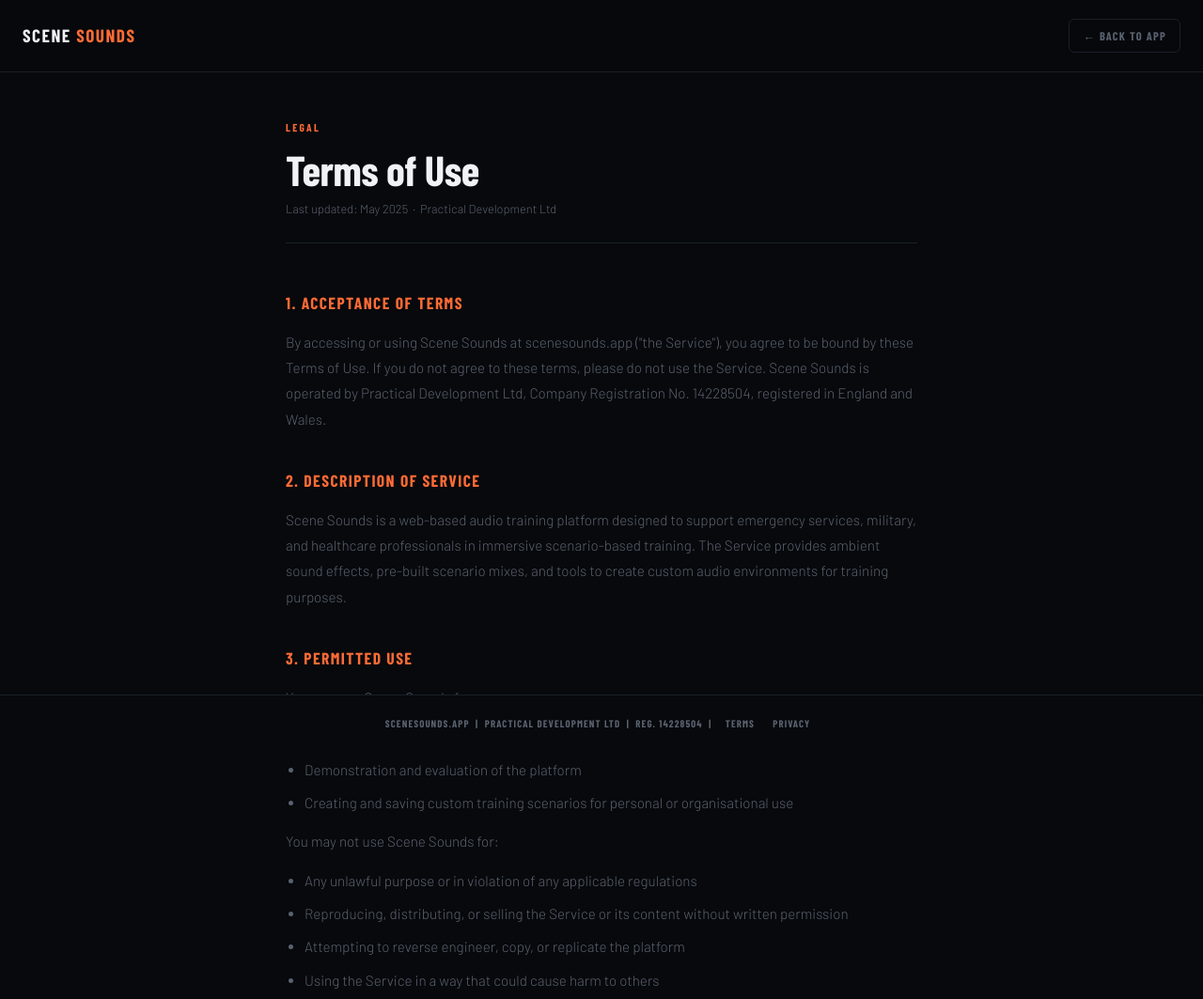
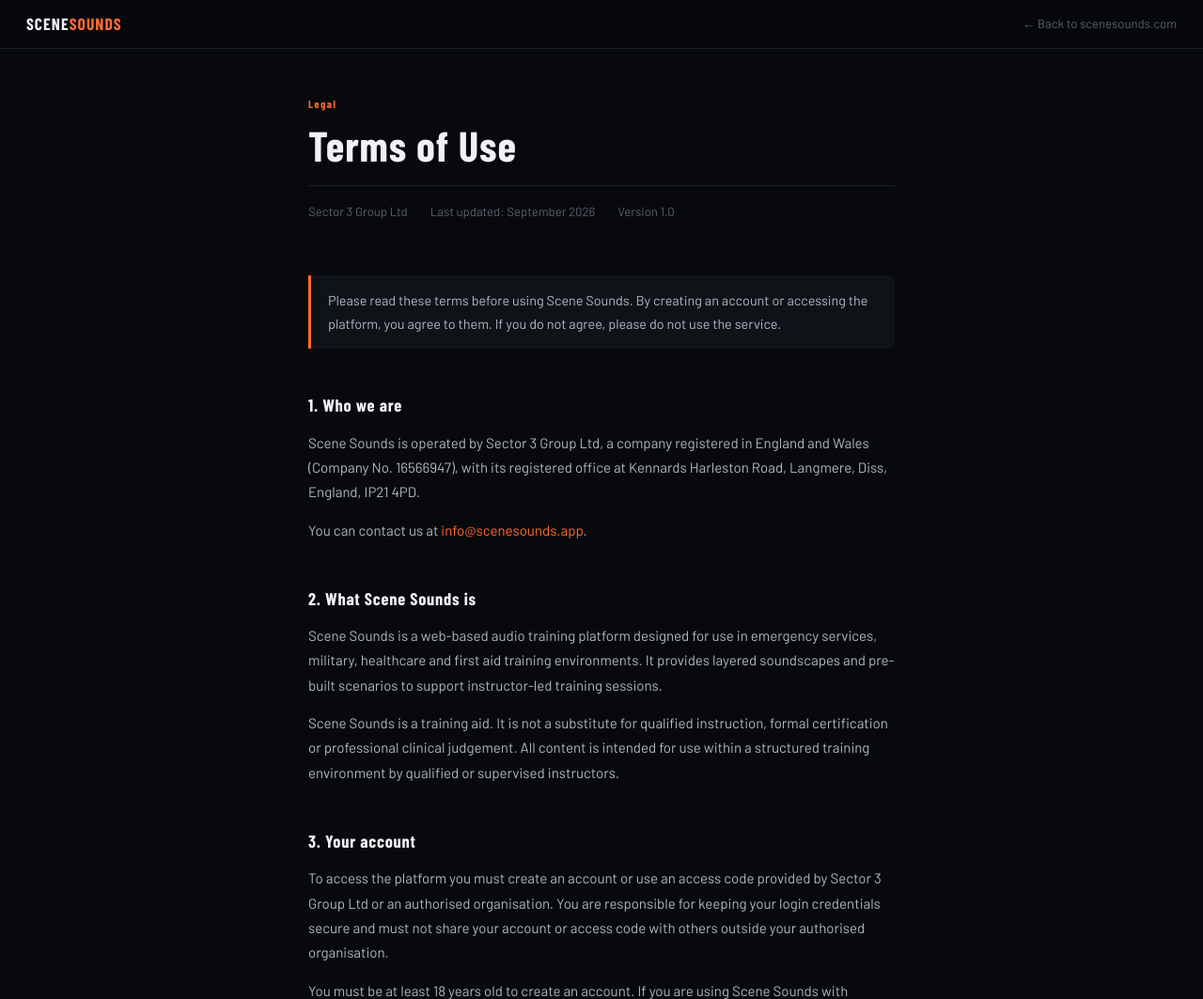
Before and after one commit to Mp2ward/Scene-Sounds-Website, a plain HTML site: page terms.html in a window 1280 px wide. Shown: the top 1063 px of the page at 94% size. Drawn offline with nearby package versions, Linux system fonts and the light colour scheme; a web font is replaced by a local one.

Commit message:
Add files via upload

```diff
--- a/terms.html
+++ b/terms.html
@@ -4,186 +4,95 @@
 <meta charset="UTF-8">
 <meta name="viewport" content="width=device-width, initial-scale=1.0">
 <title>Terms of Use — Scene Sounds</title>
-<link href="https://fonts.googleapis.com/css2?family=Barlow+Condensed:wght@700;900&family=Barlow:wght@300;400;500&display=swap" rel="stylesheet">
+<link href="https://fonts.googleapis.com/css2?family=Barlow+Condensed:wght@700;900&family=Barlow:wght@400;500&display=swap" rel="stylesheet">
 <style>
-*, *::before, *::after { box-sizing: border-box; margin: 0; padding: 0; }
-:root {
-  --bg: #07090c;
-  --surface: #0f1318;
-  --border: #1a1f28;
-  --text: #f0f2f5;
-  --muted: #5a6270;
-  --orange: #ff6b35;
-}
-body {
-  background: var(--bg);
-  color: var(--text);
-  font-family: 'Barlow', sans-serif;
-  font-weight: 300;
-  line-height: 1.8;
-  padding-bottom: 80px;
-}
-header {
-  padding: 20px 24px;
-  border-bottom: 1px solid var(--border);
-  display: flex;
-  align-items: center;
-  justify-content: space-between;
-  position: sticky;
-  top: 0;
-  background: rgba(7,9,12,0.95);
-  backdrop-filter: blur(12px);
-  z-index: 100;
-}
-.logo {
-  font-family: 'Barlow Condensed', sans-serif;
-  font-weight: 900;
-  font-size: 1.2rem;
-  letter-spacing: 0.08em;
-  color: var(--text);
-  text-decoration: none;
-}
-.logo span { color: var(--orange); }
-.back-btn {
-  font-family: 'Barlow Condensed', sans-serif;
-  font-size: 0.78rem;
-  font-weight: 700;
-  letter-spacing: 0.1em;
-  text-transform: uppercase;
-  color: var(--muted);
-  text-decoration: none;
-  border: 1px solid var(--border);
-  padding: 6px 14px;
-  border-radius: 6px;
-  transition: all 0.2s;
-}
-.back-btn:hover { color: var(--orange); border-color: var(--orange); }
-.container {
-  max-width: 720px;
-  margin: 0 auto;
-  padding: 48px 24px;
-}
-.page-tag {
-  font-family: 'Barlow Condensed', sans-serif;
-  font-size: 0.72rem;
-  font-weight: 700;
-  letter-spacing: 0.2em;
-  text-transform: uppercase;
-  color: var(--orange);
-  margin-bottom: 12px;
-}
-h1 {
-  font-family: 'Barlow Condensed', sans-serif;
-  font-weight: 900;
-  font-size: 2.8rem;
-  letter-spacing: -0.01em;
-  line-height: 1;
-  margin-bottom: 8px;
-}
-.updated {
-  font-size: 0.8rem;
-  color: var(--muted);
-  margin-bottom: 48px;
-  padding-bottom: 24px;
-  border-bottom: 1px solid var(--border);
-}
-h2 {
-  font-family: 'Barlow Condensed', sans-serif;
-  font-weight: 700;
-  font-size: 1.1rem;
-  letter-spacing: 0.08em;
-  text-transform: uppercase;
-  color: var(--orange);
-  margin: 36px 0 12px;
-}
-p { color: var(--muted); margin-bottom: 14px; font-size: 0.95rem; }
-ul { color: var(--muted); padding-left: 20px; margin-bottom: 14px; font-size: 0.95rem; }
-ul li { margin-bottom: 8px; }
-a { color: var(--orange); text-decoration: none; }
-a:hover { text-decoration: underline; }
-footer {
-  border-top: 1px solid var(--border);
-  padding: 20px 24px;
-  text-align: center;
-  font-family: 'Barlow Condensed', sans-serif;
-  font-size: 0.68rem;
-  letter-spacing: 0.1em;
-  color: var(--muted);
-  text-transform: uppercase;
-  position: fixed;
-  bottom: 0;
-  left: 0; right: 0;
-  background: var(--bg);
-}
-footer a { color: var(--muted); margin: 0 8px; }
-footer a:hover { color: var(--orange); }
+  :root { --bg:#07090c;--surface:#0f1318;--border:#1a1f28;--text:#f0f2f5;--muted:#5a6270;--orange:#ff6b35; }
+  *,*::before,*::after{box-sizing:border-box;margin:0;padding:0;}
+  body{background:var(--bg);color:var(--text);font-family:'Barlow',sans-serif;font-size:16px;line-height:1.75;}
+  nav{position:fixed;top:0;left:0;right:0;z-index:100;background:rgba(7,9,12,0.96);border-bottom:1px solid var(--border);backdrop-filter:blur(10px);display:flex;align-items:center;justify-content:space-between;padding:0 28px;height:52px;}
+  .nav-brand{font-family:'Barlow Condensed',sans-serif;font-weight:900;font-size:1.1rem;letter-spacing:0.06em;color:var(--text);text-decoration:none;}
+  .nav-brand span{color:var(--orange);}
+  .nav-link{font-family:'Barlow',sans-serif;font-size:0.82rem;color:var(--muted);text-decoration:none;}
+  .nav-link:hover{color:var(--orange);}
+  .wrap{max-width:680px;margin:0 auto;padding:100px 28px 80px;}
+  .doc-label{font-family:'Barlow Condensed',sans-serif;font-size:0.72rem;font-weight:700;letter-spacing:0.14em;color:var(--orange);margin-bottom:12px;display:block;}
+  h1{font-family:'Barlow Condensed',sans-serif;font-weight:900;font-size:2.8rem;line-height:1;letter-spacing:0.02em;color:var(--text);margin-bottom:20px;}
+  .meta{font-size:0.82rem;color:var(--muted);border-top:1px solid var(--border);padding-top:16px;margin-bottom:56px;display:flex;gap:24px;flex-wrap:wrap;}
+  h2{font-family:'Barlow Condensed',sans-serif;font-weight:700;font-size:1.15rem;letter-spacing:0.04em;color:var(--text);margin-top:44px;margin-bottom:10px;}
+  p{color:#b0b8c4;margin-bottom:14px;font-size:0.94rem;}
+  ul{color:#b0b8c4;margin-bottom:14px;padding-left:20px;font-size:0.94rem;}
+  li{margin-bottom:6px;}
+  a{color:var(--orange);text-decoration:none;}
+  a:hover{text-decoration:underline;}
+  .highlight{background:var(--surface);border-left:3px solid var(--orange);border-radius:0 6px 6px 0;padding:14px 18px;margin-bottom:14px;font-size:0.9rem;color:#b0b8c4;}
+  footer{border-top:1px solid var(--border);padding:28px;text-align:center;font-size:0.78rem;color:var(--muted);}
 </style>
 </head>
 <body>
+<nav>
+  <a href="https://scenesounds.com" class="nav-brand">SCENE<span>SOUNDS</span></a>
+  <a href="https://scenesounds.com" class="nav-link">← Back to scenesounds.com</a>
+</nav>
+<div class="wrap">
+  <span class="doc-label">Legal</span>
+  <h1>Terms of Use</h1>
+  <div class="meta">
+    <span>Sector 3 Group Ltd</span>
+    <span>Last updated: September 2026</span>
+    <span>Version 1.0</span>
+  </div>
+  <div class="highlight">Please read these terms before using Scene Sounds. By creating an account or accessing the platform, you agree to them. If you do not agree, please do not use the service.</div>
 
-<header>
-  <a href="https://scenesounds.com" class="logo">SCENE <span>SOUNDS</span></a>
-  <a href="https://scenesounds.com" class="back-btn">← Back to App</a>
-</header>
+  <h2>1. Who we are</h2>
+  <p>Scene Sounds is operated by Sector 3 Group Ltd, a company registered in England and Wales (Company No. 16566947), with its registered office at Kennards Harleston Road, Langmere, Diss, England, IP21 4PD.</p>
+  <p>You can contact us at <a href="mailto:info@scenesounds.app">info@scenesounds.app</a>.</p>
 
-<div class="container">
-  <div class="page-tag">Legal</div>
-  <h1>Terms of Use</h1>
-  <p class="updated">Last updated: May 2025 &nbsp;·&nbsp; Practical Development Ltd</p>
+  <h2>2. What Scene Sounds is</h2>
+  <p>Scene Sounds is a web-based audio training platform designed for use in emergency services, military, healthcare and first aid training environments. It provides layered soundscapes and pre-built scenarios to support instructor-led training sessions.</p>
+  <p>Scene Sounds is a training aid. It is not a substitute for qualified instruction, formal certification or professional clinical judgement. All content is intended for use within a structured training environment by qualified or supervised instructors.</p>
 
-  <h2>1. Acceptance of Terms</h2>
-  <p>By accessing or using Scene Sounds at scenesounds.app ("the Service"), you agree to be bound by these Terms of Use. If you do not agree to these terms, please do not use the Service. Scene Sounds is operated by Practical Development Ltd, Company Registration No. 14228504, registered in England and Wales.</p>
+  <h2>3. Your account</h2>
+  <p>To access the platform you must create an account or use an access code provided by Sector 3 Group Ltd or an authorised organisation. You are responsible for keeping your login credentials secure and must not share your account or access code with others outside your authorised organisation.</p>
+  <p>You must be at least 18 years old to create an account. If you are using Scene Sounds with participants under 18, please refer to our Youth and Cadet Use guidance.</p>
 
-  <h2>2. Description of Service</h2>
-  <p>Scene Sounds is a web-based audio training platform designed to support emergency services, military, and healthcare professionals in immersive scenario-based training. The Service provides ambient sound effects, pre-built scenario mixes, and tools to create custom audio environments for training purposes.</p>
+  <h2>4. Subscriptions and payment</h2>
+  <p>Scene Sounds is available on a free plan and a paid Pro plan. Pro subscriptions are billed monthly at £4.99 per month. Payments are processed securely by Stripe on behalf of Sector 3 Group Ltd.</p>
+  <p>You may cancel your subscription at any time. Cancellation takes effect at the end of your current billing period. We do not offer refunds for partial months.</p>
+  <p>Organisation licences are available on separate terms. Contact <a href="mailto:info@scenesounds.app">info@scenesounds.app</a> for details.</p>
 
-  <h2>3. Permitted Use</h2>
-  <p>You may use Scene Sounds for:</p>
+  <h2>5. Acceptable use</h2>
+  <p>You agree to use Scene Sounds only for lawful training purposes. You must not:</p>
   <ul>
-    <li>Professional training and educational purposes</li>
-    <li>Demonstration and evaluation of the platform</li>
-    <li>Creating and saving custom training scenarios for personal or organisational use</li>
-  </ul>
-  <p>You may not use Scene Sounds for:</p>
-  <ul>
-    <li>Any unlawful purpose or in violation of any applicable regulations</li>
-    <li>Reproducing, distributing, or selling the Service or its content without written permission</li>
-    <li>Attempting to reverse engineer, copy, or replicate the platform</li>
-    <li>Using the Service in a way that could cause harm to others</li>
+    <li>Use the platform in a way that could endanger, distress or harm any person</li>
+    <li>Reproduce, copy, resell or redistribute any part of the platform or its content</li>
+    <li>Attempt to reverse engineer, decompile or extract the source code</li>
+    <li>Use the platform to transmit harmful, offensive or unlawful content</li>
+    <li>Impersonate another person or organisation</li>
+    <li>Use the platform in any way that violates applicable law or regulation</li>
   </ul>
 
-  <h2>4. Intellectual Property</h2>
-  <p>Scene Sounds, including its name, logo, design, code, and content, is the intellectual property of Practical Development Ltd. The Scene Sounds brand and associated assets are subject to trademark application. Unauthorised use of the brand or content is strictly prohibited.</p>
-  <p>Audio content used within the Service is either owned by Practical Development Ltd, licensed for commercial use (CC0 or equivalent), or recorded specifically for this platform.</p>
+  <h2>6. Intellectual property</h2>
+  <p>All content on Scene Sounds, including the platform, sounds, scenarios, design and branding, is owned by or licensed to Sector 3 Group Ltd. Nothing in these terms grants you any right to use our intellectual property beyond what is necessary to use the platform as intended.</p>
 
-  <h2>5. Disclaimers</h2>
-  <p>Scene Sounds is a training aid only. It is not a substitute for formal professional training, clinical supervision, or regulatory compliance. Practical Development Ltd makes no warranties regarding the completeness or accuracy of the audio content for any specific clinical or operational application.</p>
-  <p>The Service is provided "as is" without warranty of any kind, express or implied. We do not guarantee uninterrupted or error-free operation of the Service.</p>
+  <h2>7. Disclaimer of liability</h2>
+  <p>Scene Sounds is provided as a training support tool. We make no representation that use of the platform will result in improved clinical outcomes, pass rates or operational performance. Instructors retain full responsibility for their training sessions and the wellbeing of participants.</p>
+  <p>To the fullest extent permitted by law, Sector 3 Group Ltd will not be liable for any loss, injury or damage arising from use of the platform, including any indirect, consequential or incidental loss.</p>
 
-  <h2>6. Limitation of Liability</h2>
-  <p>To the fullest extent permitted by law, Practical Development Ltd shall not be liable for any indirect, incidental, special, or consequential damages arising from your use of Scene Sounds. Our total liability to you shall not exceed the amount paid by you (if any) for access to the Service.</p>
+  <h2>8. Service availability</h2>
+  <p>We aim to keep Scene Sounds available at all times but we cannot guarantee uninterrupted access. We may suspend or withdraw the service for maintenance, updates or reasons beyond our control. We will give reasonable notice where possible.</p>
 
-  <h2>7. User Data & Saved Scenarios</h2>
-  <p>Custom scenarios and settings you save within Scene Sounds are stored locally on your device using your browser's local storage. We do not store personal scenario data on our servers. If you clear your browser data, locally saved scenarios will be lost.</p>
+  <h2>9. Changes to these terms</h2>
+  <p>We may update these terms from time to time. We will notify you of significant changes by email or via the platform. Continued use of Scene Sounds after changes take effect constitutes acceptance of the updated terms.</p>
 
-  <h2>8. Third Party Services</h2>
-  <p>Scene Sounds may link to third-party services such as feedback forms. We are not responsible for the content or practices of any third-party services.</p>
-
-  <h2>9. Changes to Terms</h2>
-  <p>We reserve the right to update these Terms at any time. Continued use of the Service after changes constitutes acceptance of the revised Terms. We will indicate the date of the most recent update at the top of this page.</p>
-
-  <h2>10. Governing Law</h2>
-  <p>These Terms are governed by the laws of England and Wales. Any disputes shall be subject to the exclusive jurisdiction of the courts of England and Wales.</p>
+  <h2>10. Governing law</h2>
+  <p>These terms are governed by the laws of England and Wales. Any disputes will be subject to the exclusive jurisdiction of the courts of England and Wales.</p>
 
   <h2>11. Contact</h2>
-  <p>For any questions regarding these Terms, please contact us at <a href="mailto:info@scenesounds.app">info@scenesounds.app</a></p>
+  <p>If you have any questions about these terms, please contact us at <a href="mailto:info@scenesounds.app">info@scenesounds.app</a>.</p>
 </div>
-
 <footer>
-  scenesounds.app &nbsp;|&nbsp; Practical Development Ltd &nbsp;|&nbsp; Reg. 14228504 &nbsp;|&nbsp;
-  <a href="https://scenesounds.com/terms.html">Terms</a>
-  <a href="https://scenesounds.com/privacy.html">Privacy</a>
+  Sector 3 Group Ltd (Trading as Scene Sounds) · Company No. 16566947 · Kennards Harleston Road, Langmere, Diss, IP21 4PD<br><br>
+  <a href="/terms.html">Terms of Use</a> &nbsp;·&nbsp; <a href="/privacy.html">Privacy Policy</a> &nbsp;·&nbsp; <a href="https://scenesounds.app">Launch App</a>
 </footer>
-
 </body>
 </html>
```
